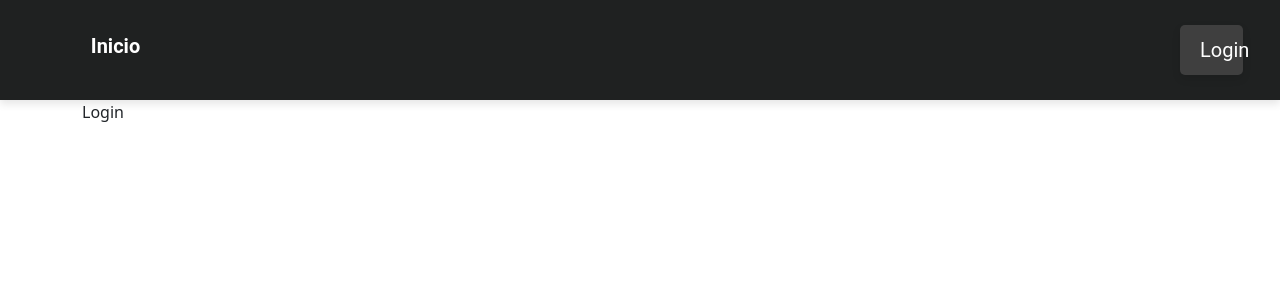
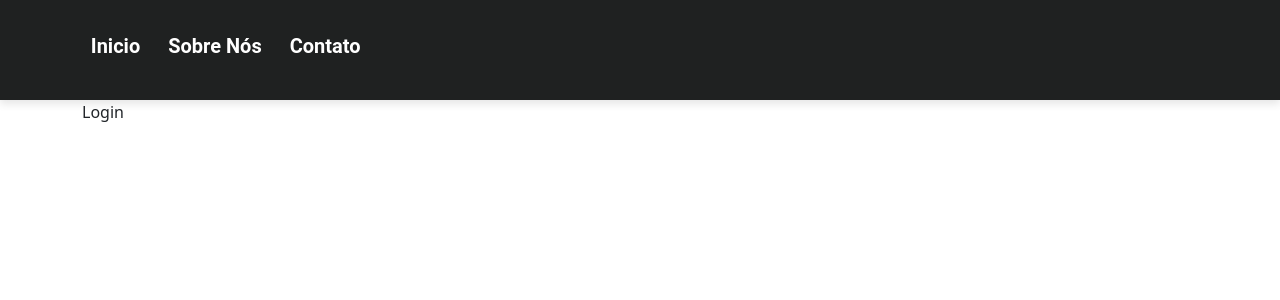
Before and after one commit to liviantorres/RotAgil, a React (Vite) app in the folder front-end/: page /login in a window 1280 px wide. Shown: the top 300 px of the page. Built offline with nearby package versions, Linux system fonts and the light colour scheme.

Commit message:
Resolve #10: Criação de navbar

```diff
--- a/front-end/src/App.jsx
+++ b/front-end/src/App.jsx
@@ -1,12 +1,23 @@
 import './App.css'
 import { Outlet } from 'react-router-dom'
 import Navbar from './components/Navbar'
+
+
+const links = [
+  { text: "Inicio", url: "/" },
+];
+
+const buttonNav = [
+  {text: "Login", url: "/login"},
+]
+
+
 
 function App() {
 
   return (
     <div className='App'>
-      <Navbar />
+      <Navbar/>
       <div className='container'>
         <Outlet/>
       </div>
--- a/front-end/src/components/Navbar.jsx
+++ b/front-end/src/components/Navbar.jsx
@@ -1,23 +1,71 @@
+
 import React from "react";
-import { Link } from "react-router-dom";
-
+import { Link, useLocation } from "react-router-dom";
 import "./Navbar.css";
 
 const Navbar = () => {
+
+  const location = useLocation();
+  let links = [];
+  let buttonNav = [];
+
+
+  if (location.pathname == '/'){
+    links = [
+      { text: "Inicio", url: "/" },
+    ];
+
+    buttonNav = [
+      { text: "Login", url: "/login" }
+    ]
+  } else if (location.pathname == '/register'){
+    links = [
+      { text: "Inicio", url: "/" },
+    ];
+    buttonNav = [];
+
+  }else if(location.pathname == '/login'){
+    links = [
+      { text: "Inicio", url: "/" },
+      { text: "Sobre Nós", url: "/login" },
+      { text: "Contato", url: "/login" },
+    ];
+    buttonNav = [];
+  }else if(location.pathname == '/trajetos'){
+    links = [
+      { text: "Trajetos", url: "/" },
+      { text: "Pontos", url: "/" }
+    ];
+
+    buttonNav = [
+      { text: "", url: "/" }
+    ]
+  }
+
+
   return (
     <nav className="navbar navbar-expand-lg">
       <div className="container-fluid">
-        <div className="d-flex align-items-center" style={{marginLeft: '5%'}}>
-          <h2>
-            <Link className="link" to={"/"}>
-              Inicio
-            </Link>
-          </h2>
+        <div className="d-flex align-items-center" style={{ marginLeft: '5%' }}>
+           {links.map((link) => (
+           <h2>
+              <Link to={link.url} className="link">
+                {link.text}
+              </Link>
+           </h2>
+          ))}
+        </div>
 
+        <div>
+           {buttonNav.map((button)=>(
+             <button className="custom-button">
+             <Link to={button.url} className="custom-button-link">
+               {button.text}
+             </Link>
+           </button>
+           ))}
         </div>
-        <button  className="custom-button"><Link to={"/login"} className="custom-button-link">Login</Link></button>
       </div>
-
     </nav>
   );
 };
--- a/front-end/src/routes/Home.jsx
+++ b/front-end/src/routes/Home.jsx
@@ -1,9 +1,9 @@
 import React from "react";
-
 
 const Home = () => {
   return(
     <div>
+
         <p>Home</p>
     </div>
   )
--- a/front-end/src/routes/Login.jsx
+++ b/front-end/src/routes/Login.jsx
@@ -1,5 +1,4 @@
 import React from "react";
-
 const Login = () => {
 
     return(
--- a/front-end/src/routes/Register.jsx
+++ b/front-end/src/routes/Register.jsx
@@ -3,6 +3,7 @@ import React from "react";
 const Register = () =>{
     return(
         <div>
+
             <p>Register</p>
         </div>
     )
```
